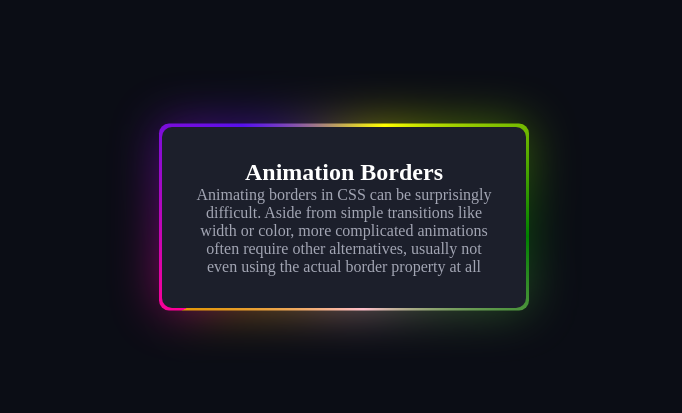
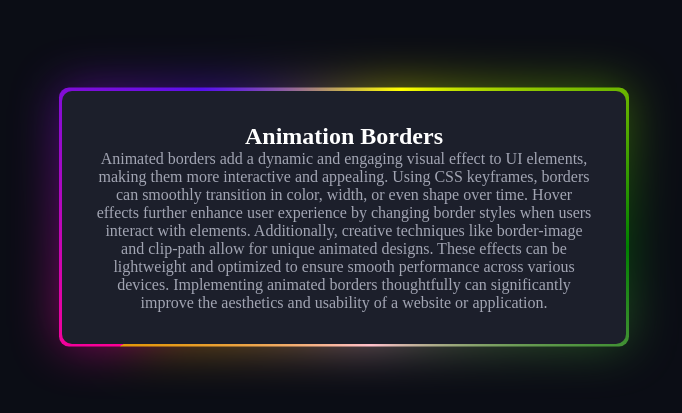
Before and after one commit to sivagowra/FrontEndDeveloperCodes-main, a website: page javaScript/animatedborder.html in a window 1280 px wide. Shown: the part 183-596 px from the top of the page, without its empty margins (296-978 px from the left). Drawn offline with Linux system fonts and the light colour scheme.

Commit message:
content chnage

```diff
--- a/javaScript/animatedborder.html
+++ b/javaScript/animatedborder.html
@@ -26,7 +26,7 @@ h1{
 .card{
   margin: 0 auto;
   padding: 2em;
-  width: 300px;
+  width: 500px;
   background: #1c1f2b;
   text-align: center;
   border-radius: 10px;
@@ -78,10 +78,16 @@ body :hover{
 <body >
    <section class="card">
     <h1>Animation Borders</h1>
-        Animating borders in CSS can be surprisingly difficult.
-         Aside from simple transitions like width or color, more complicated
-          animations often require other alternatives, usually not even
-          using the actual border property at all
+    Animated borders add a dynamic and engaging visual effect to UI elements,
+    making them more interactive and appealing. Using CSS keyframes, borders
+    can smoothly transition in color, width, or even shape over time. Hover
+    effects further enhance user experience by changing border styles when
+    users interact with elements. Additionally, creative techniques like
+    border-image and clip-path allow for unique animated designs.
+    These effects can be lightweight and optimized to ensure smooth
+    performance across various devices. Implementing animated borders
+    thoughtfully can significantly improve the aesthetics and usability
+    of a website or application.
 
    </section>
 
```
